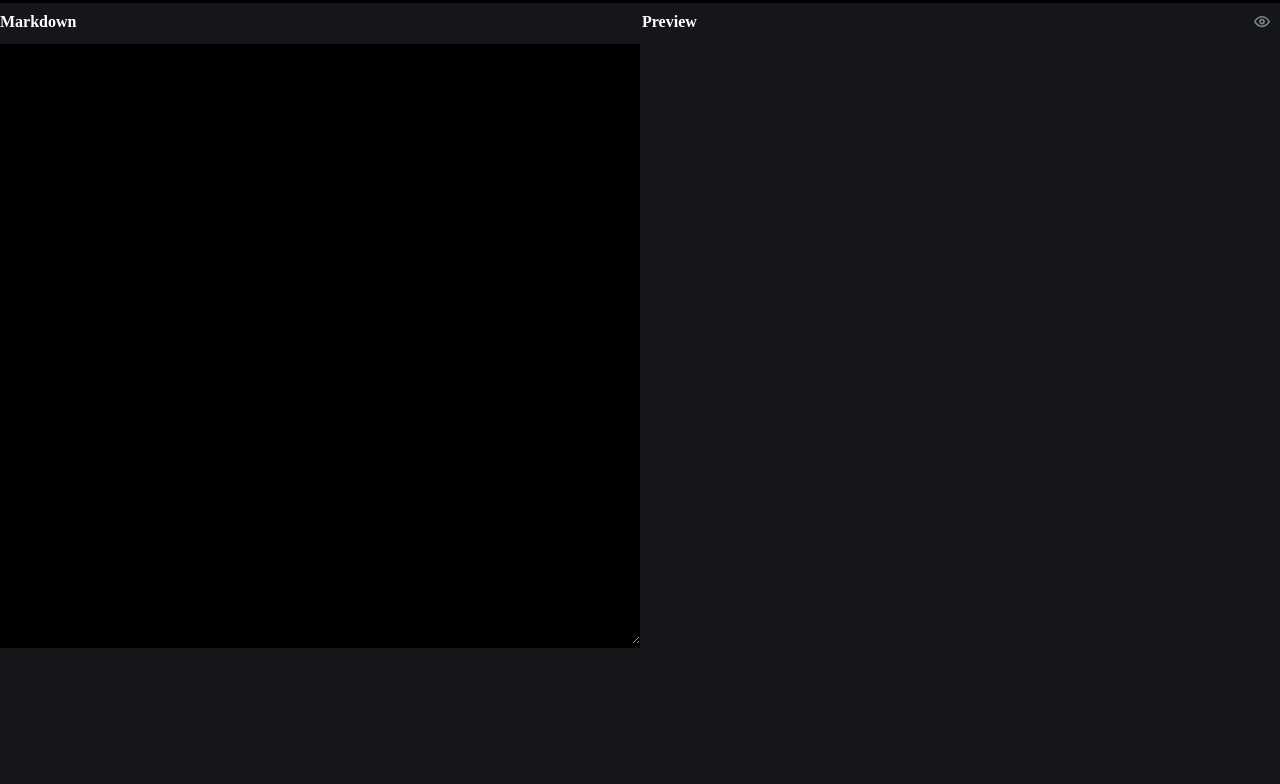
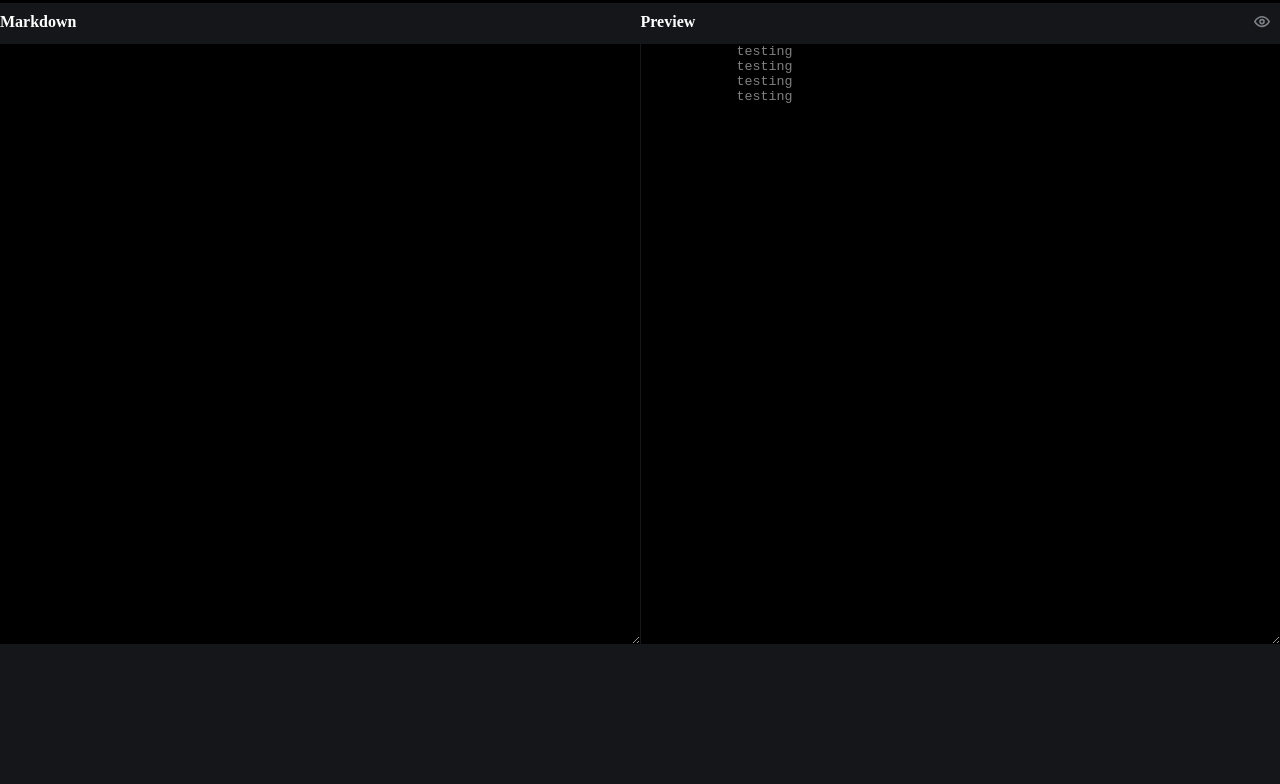
Before and after one commit to calebkoehn/MarkdownEditor, a plain HTML site: page index.html in a window 1280 px wide. Shown: the part 72-856 px from the top of the page. Drawn offline with Linux system fonts and the light colour scheme.

Commit message:
cleaned up divs

```diff
--- a/index.html
+++ b/index.html
@@ -24,9 +24,7 @@
             <div id="left-body-header">
                 <h4>Markdown</h4>
             </div>
-            <form id="main-content-left">
-                <textarea class="editor" onkeyup="Preview.Update()"></textarea>
-            </form>
+            <textarea class="editor"></textarea>
         </div>
 
         <div class="right-body">
@@ -34,7 +32,13 @@
                 <h4>Preview</h4>
                 <img src="./assets/icon-show-preview.svg"  alt="show icon">
             </div>
-            <div name="sync" id="viewer" style="display: none;"></div>
+            <textarea class="preview">
+            testing
+            testing
+            testing
+            testing
+            </textarea>
+            <!-- <div name="sync" id="viewer" style="display: none;"></div> -->
         </div>
     </div>
 
--- a/style.css
+++ b/style.css
@@ -12,6 +12,7 @@
 .container {
     height: 100vh;
     width: 100%;
+    display: flex;
     background-color: #151619;
 }
 ul {
@@ -53,7 +54,11 @@ li {
 .left-body {
     float: left;
     width: 50%;
-    margin-right: 2px;
+    margin-right: 1px;
+}
+.right-body {
+    float: right;
+    width: 50%;
 }
 #left-body-header {
     color: white;
@@ -67,13 +72,8 @@ li {
     display: flex;
     justify-content: space-between;
     align-items: center;
-    padding-top: 10px;
+    margin-top: 10px;
     padding-right: 10px;
-}
-#main-content-left {
-    background-color: black;
-    color: grey;
-    margin-top: 2%;
 }
 .editor {
     background-color: black;
@@ -81,7 +81,16 @@ li {
     height: 75vh;
     width: 100%;
     border: none;
+    margin-top: 2%;
 }
 #viewer {
     color: white;
 }
+.preview {
+    background-color: black;
+    color: grey;
+    height: 75vh;
+    width: 100%;
+    border: none;
+    margin-top: 2%;
+}
```
